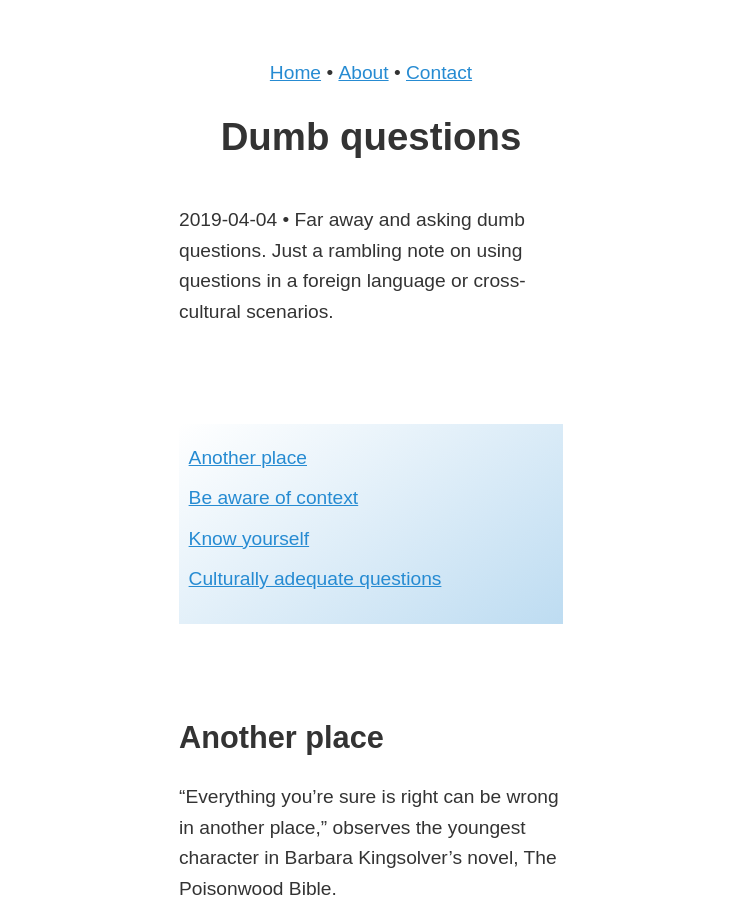
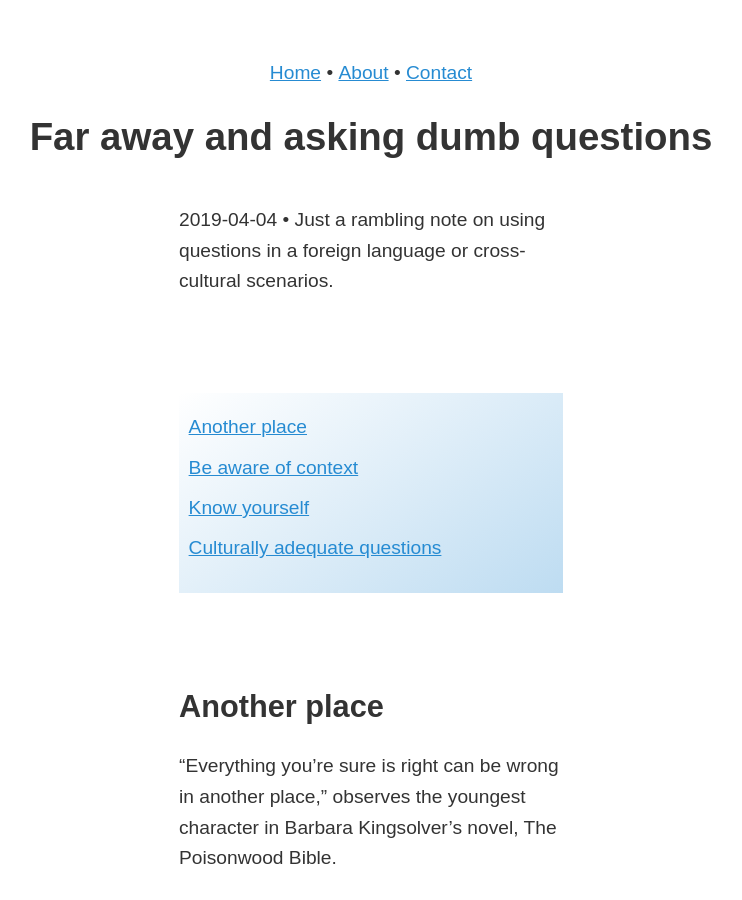
Before and after one commit to zachmccabe/zachmccabe.github.io, a Jekyll site: the page built from _travel/dumb-questions.md, in a window 1280 px wide and 900 px high. Shown: the whole window, without its empty margins (269-1011 px from the left). Built offline with Jekyll 4.4.1, drawn with Linux system fonts in a browser that asks for light colours; some of the changed text lies outside the part shown.

Commit message:
Update dumb-questions.md

```diff
--- a/_travel/dumb-questions.md
+++ b/_travel/dumb-questions.md
@@ -1,16 +1,16 @@
 ---
+robots: norobots
 layout: kaoliang_nite_3
-title: Dumb questions
+title: Far away and asking dumb questions
 date: 2019-04-04
 update: 2020-08-17
-description: "Far away and asking dumb questions. Just a rambling note on using questions in a foreign language or cross-cultural scenarios."
+description: "Just a rambling note on using questions in a foreign language or cross-cultural scenarios."
 lede: print
 nav: |
  + [Another place](https://www.zachmccabe.com/travel/dumb-questions#another-place)
  + [Be aware of context](https://www.zachmccabe.com/travel/dumb-questions#be-aware-of-context)
  + [Know yourself](https://www.zachmccabe.com/travel/dumb-questions#know-yourself)
  + [Culturally adequate questions](https://www.zachmccabe.com/travel/dumb-questions#culturally-adequate-questions)
-
 
 ---
 
```
